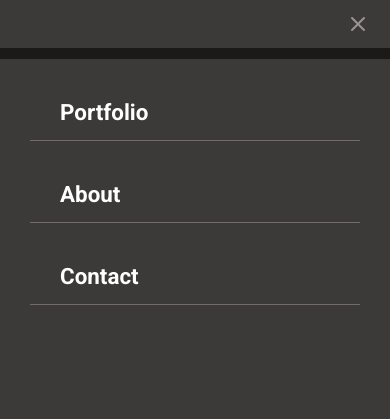
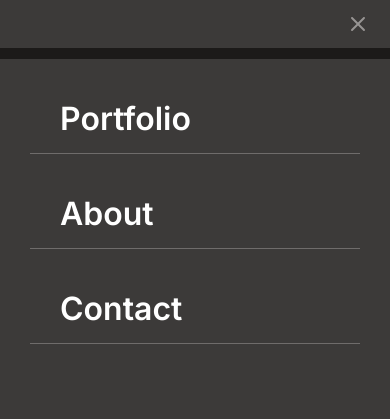
Before and after one commit to kit0-0/Mobile-Portfolio, a website: page index.html in a window 390 px wide. Both pictures are taken after a click on the button 358 px from the left and 24 px from the top of the page. Shown: the top 419 px of the page. Drawn offline with Linux system fonts and the light colour scheme.

Commit message:
Update navlist according to figma

```diff
--- a/style.css
+++ b/style.css
@@ -131,8 +131,11 @@ body.mobile-nav-open {
 
 .mobile-nav-list {
   color: #fff5e1;
+  font-family: var(--font-inter);
+  font-style: normal;
+  font-weight: 700;
+  font-size: 32px;
   margin: 20px 30px;
-  font-size: 1.4rem;
   padding: 20px 0 15px 30px;
   border: none;
   border-bottom: 1px solid #6f6c6b;
```
